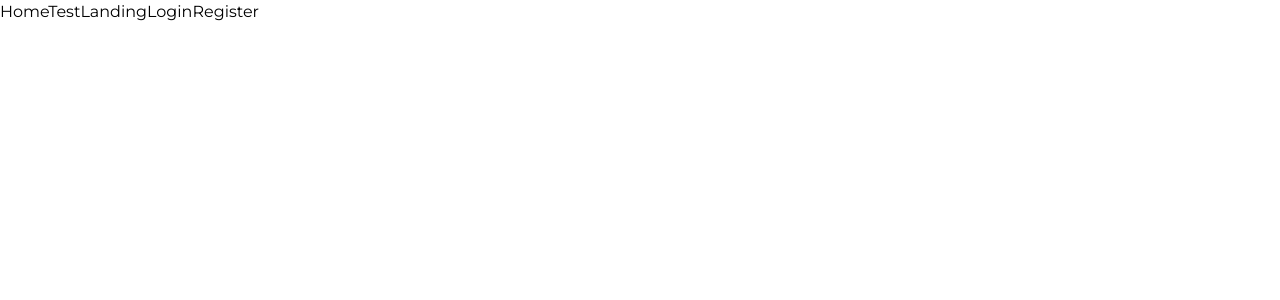
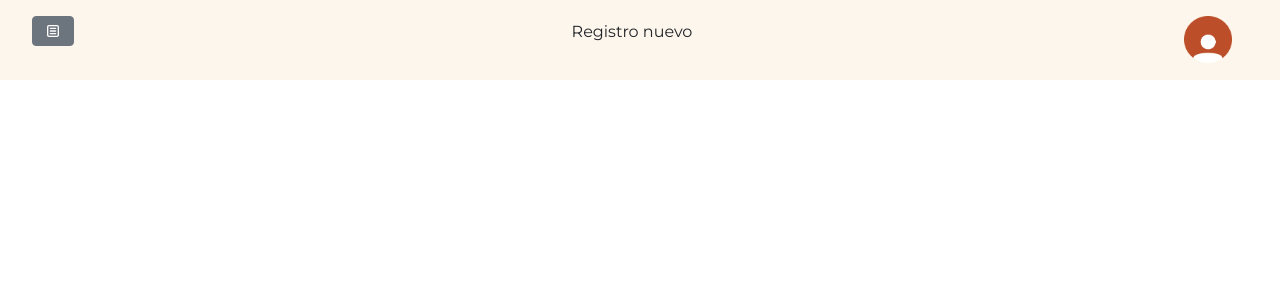
Before and after one commit to aleswebgit/Deploy-Habit-Front-End, a React (Create React App) app: page / in a window 1280 px wide. Shown: the top 300 px of the page. Built offline with nearby package versions, Linux system fonts and the light colour scheme.

Commit message:
added the navbar styles

```diff
--- a/package.json
+++ b/package.json
@@ -4,6 +4,7 @@
   "private": true,
   "dependencies": {
     "@testing-library/user-event": "^13.5.0",
+    "bootstrap": "^5.1.3",
     "react": "^18.2.0",
     "react-dom": "^18.2.0",
     "react-icons": "^4.4.0",
--- a/src/App.css
+++ b/src/App.css
@@ -1,5 +1,9 @@
 *{
     font-family: 'Montserrat', sans-serif;
+}
+
+body{
+    background-color: #FDF6EC;
 }
 
 h1{
--- a/src/App.js
+++ b/src/App.js
@@ -1,31 +1,14 @@
 import './App.css';
-import Home from './Views/Home';
-import Landing from './Views/Landing';
-import React, { useEffect, useState } from 'react';
-import RoutesConfig from './routes/RoutesConfig'
-
+import React from 'react';
+// import RoutesConfig from './routes/RoutesConfig'
+import Navbar from './Components/Navbar';
 
 function App() {
 
-  const [loading, setLoading] = useState(false);
-
-  useEffect(() => {
-    setLoading(true)
-    setTimeout(()=> {
-      setLoading(false)
-    },1000)
-  },[])
-
   return (
     <div>
-      {loading ?
-      <Landing
-      loading = {loading}/>
-      : <Home/>}
-
-      <RoutesConfig />
-
-
+      {/* <RoutesConfig /> */}
+      <Navbar/>
     </div>
   );
 }
--- a/src/Components/Navbar.jsx
+++ b/src/Components/Navbar.jsx
@@ -1,43 +1,44 @@
 import {CgMenuBoxed} from 'react-icons/cg';
-import 'bootstrap/dist/css/bootstrap.css';
 import {Dropdown, DropdownItem, DropdownMenu, DropdownToggle} from 'reactstrap';
+import 'bootstrap/dist/css/bootstrap.min.css';
 import React,{useState} from 'react';
 
 function Navbar(){
 
+    const [dropdown, setDropdown] = useState(false);
 
-    function NavBar(){
-
-                // const navigate = useNavigate();
-                const [dropdown, setDropdown] = useState(false);
-
-                const openCloseDropdown = () => {
-                    setDropdown(!dropdown);
-                }
+    const openCloseDropdown = () => {
+        setDropdown(!dropdown);
+    }
 
         return(
 
-            <div className='navbar-container'>
-                <Dropdown isOpen = {dropdown} toggle = {openCloseDropdown} >
-                    <DropdownToggle >
-                        <CgMenuBoxed />
+            <nav className='bg-[#FDF6EC] w-full flex relative justify-between items-center mx-auto px-8 h-20'>
+                <Dropdown isOpen = {dropdown} toggle = {openCloseDropdown} className = 'display-block h-[48px] w-[48px]'>
+                    <DropdownToggle>
+                        <CgMenuBoxed/>
                     </DropdownToggle >
 
                     <DropdownMenu>
                         <DropdownItem> Home </DropdownItem>
-                        <DropdownItem > Añadir botones </DropdownItem>
-                        <DropdownItem> Añadir contactos </DropdownItem>
+                        <DropdownItem > Registrar Usuarix </DropdownItem>
+                        <DropdownItem> Nutrición </DropdownItem>
+                        <DropdownItem> Sueño </DropdownItem>
+                        <DropdownItem> Ejercicio Físico </DropdownItem>
+                        <DropdownItem> Salud Mental </DropdownItem>
+                        <DropdownItem> Mi perfil </DropdownItem>
                     </DropdownMenu>
-
                 </Dropdown>
-                <a href="Login">
-                    <img className="profileIcon" src={require('../media/profileIcon.png')} alt="profileIcon" />
+                <button type="button" class="inline-block py-2 px-3 hover:underline rounded-full relative ">
+                    <div class="flex items-center h-5">
+                        <p>Registro nuevo</p>
+                    </div>
+                </button>
+                <a href="Login" className = 'flex mr-4 items-center'>
+                    <img className="h-[48px] w-[48px]" src={require('../media/picprofile.png')} alt="profileIcon" />
                 </a>
-            </div>
+            </nav>
         );
     }
 
-    export default NavBar;
-}
-
-exporlt default Navbar;
+export default Navbar;
```
Also changed, not shown: 1 other file (tests, documents, lock files or other folders).
